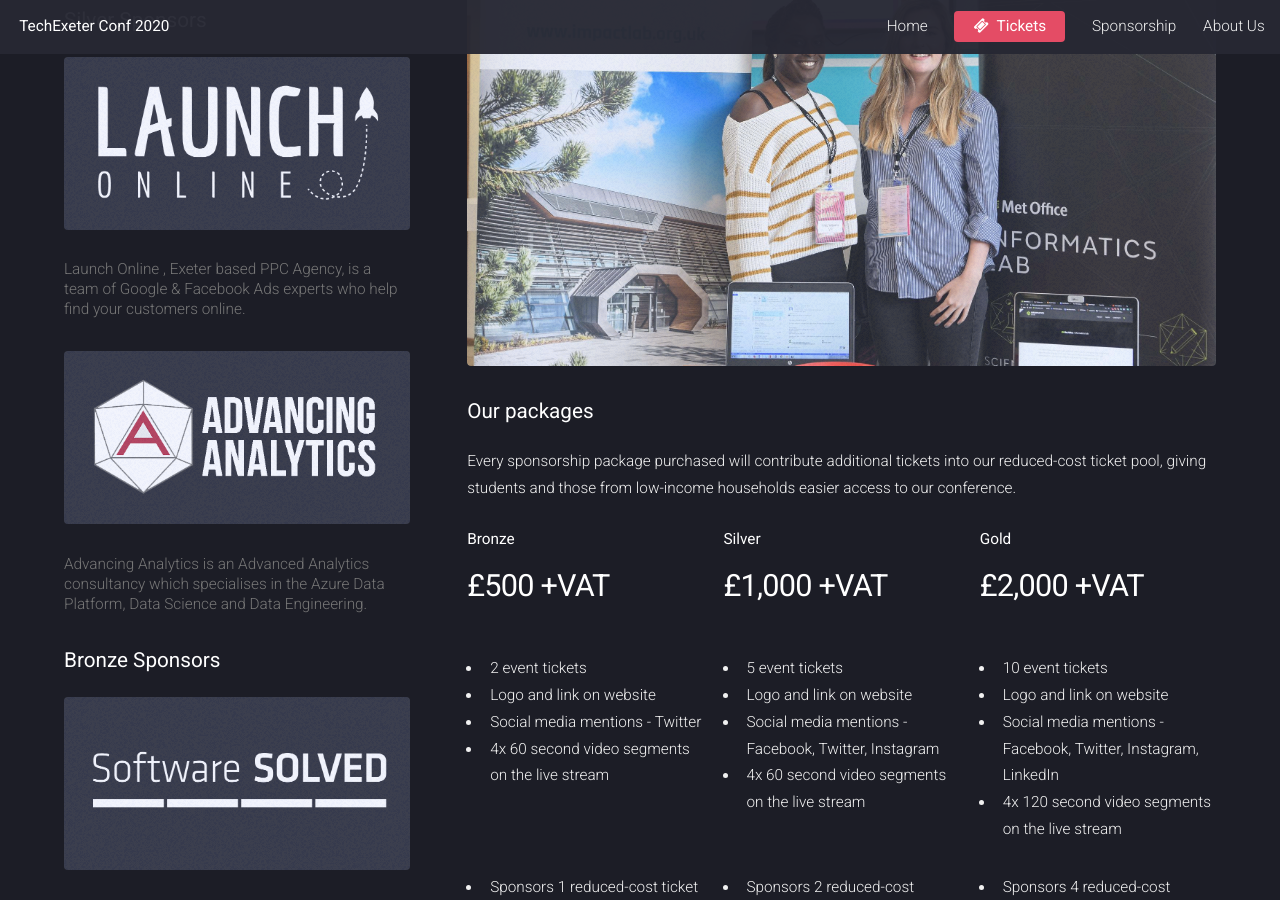
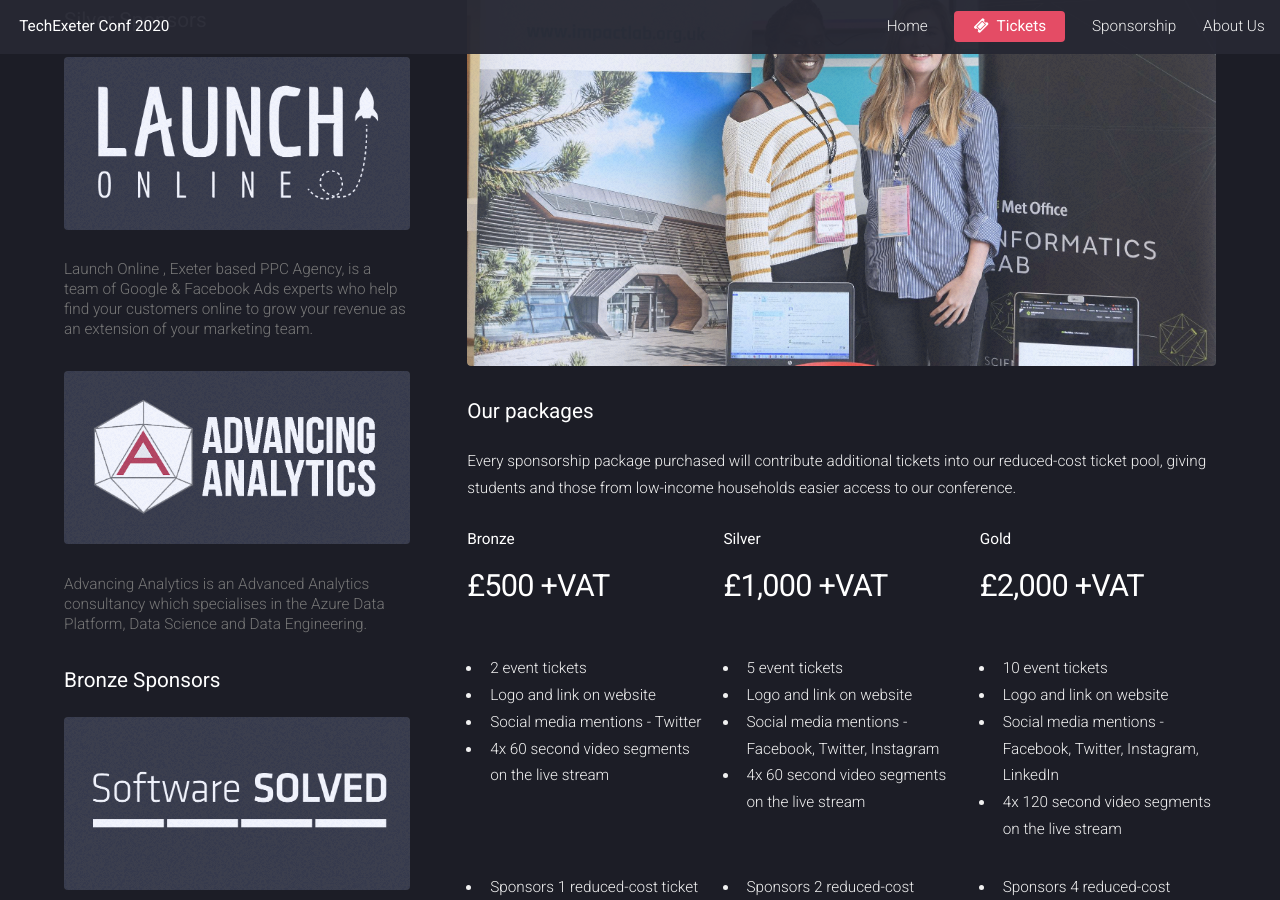
Before and after one commit to TechExeter/conference-2020, a Jekyll site: the page built from become-a-sponsor.html, in a window 1280 px wide and 900 px high, scrolled down 658 px. Built offline with Jekyll 4.4.1, drawn with Linux system fonts in a browser that asks for light colours.

Commit message:
added to Launch Online's bio

```diff
--- a/become-a-sponsor.html
+++ b/become-a-sponsor.html
@@ -25,7 +25,7 @@
 									<h3>Silver Sponsors</h3>
 									<section>
 										<a href="https://www.launchonline.co.uk/" target="_blank"><span class="image fit"><img src="/images/sponsor_launchonline_white.png"></span></a>
-										<p>Launch Online , Exeter based PPC Agency, is a team of Google & Facebook Ads experts who help find your customers online.</p>
+										<p>Launch Online , Exeter based PPC Agency, is a team of Google & Facebook Ads experts who help find your customers online to grow your revenue as an extension of your marketing team.</p>
 									</section>
 									<section>
 										<a href="https://www.advancinganalytics.co.uk/" target="_blank"><span class="image fit"><img src="/images/sponsor_advancinganalytics_white.png"></span></a>
```
